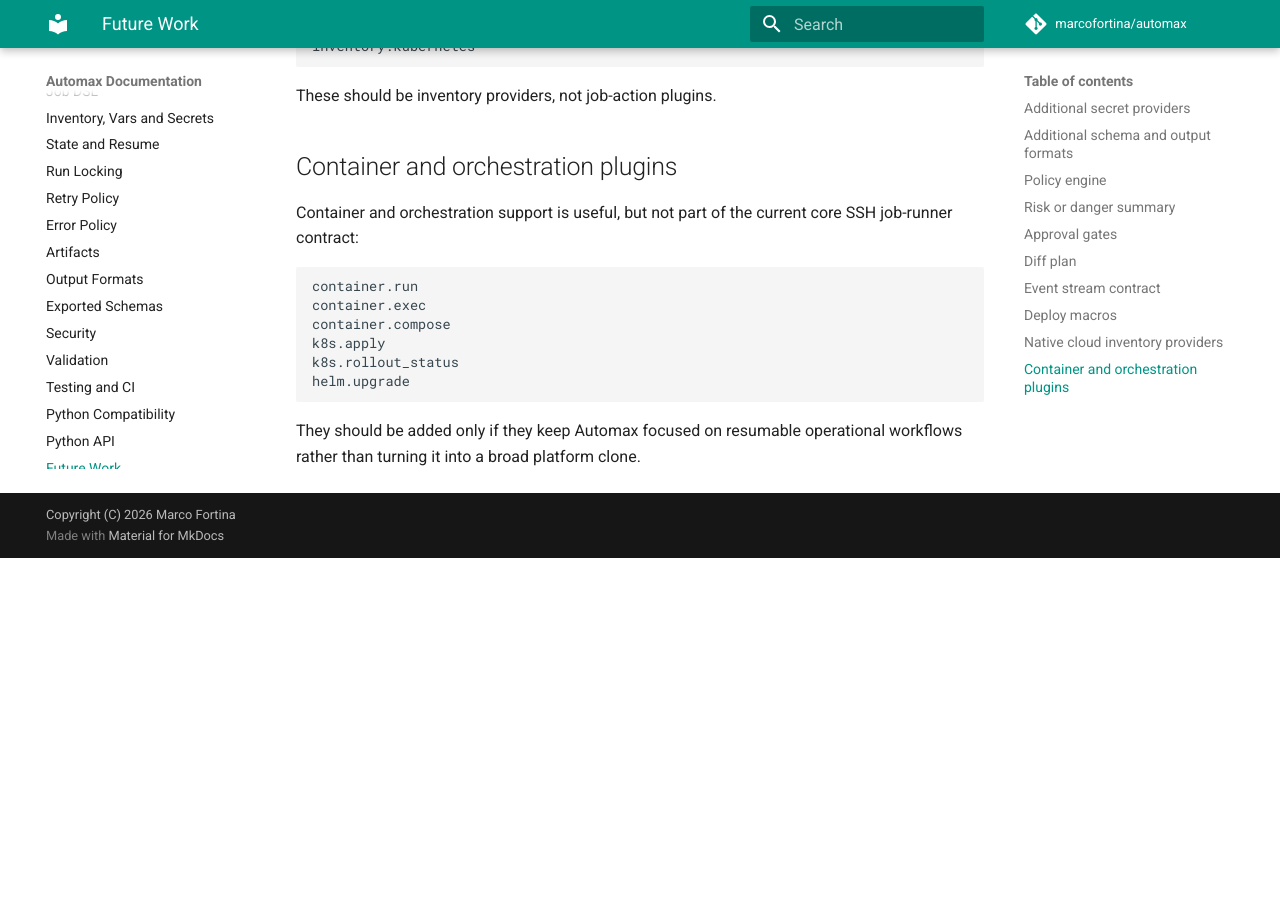
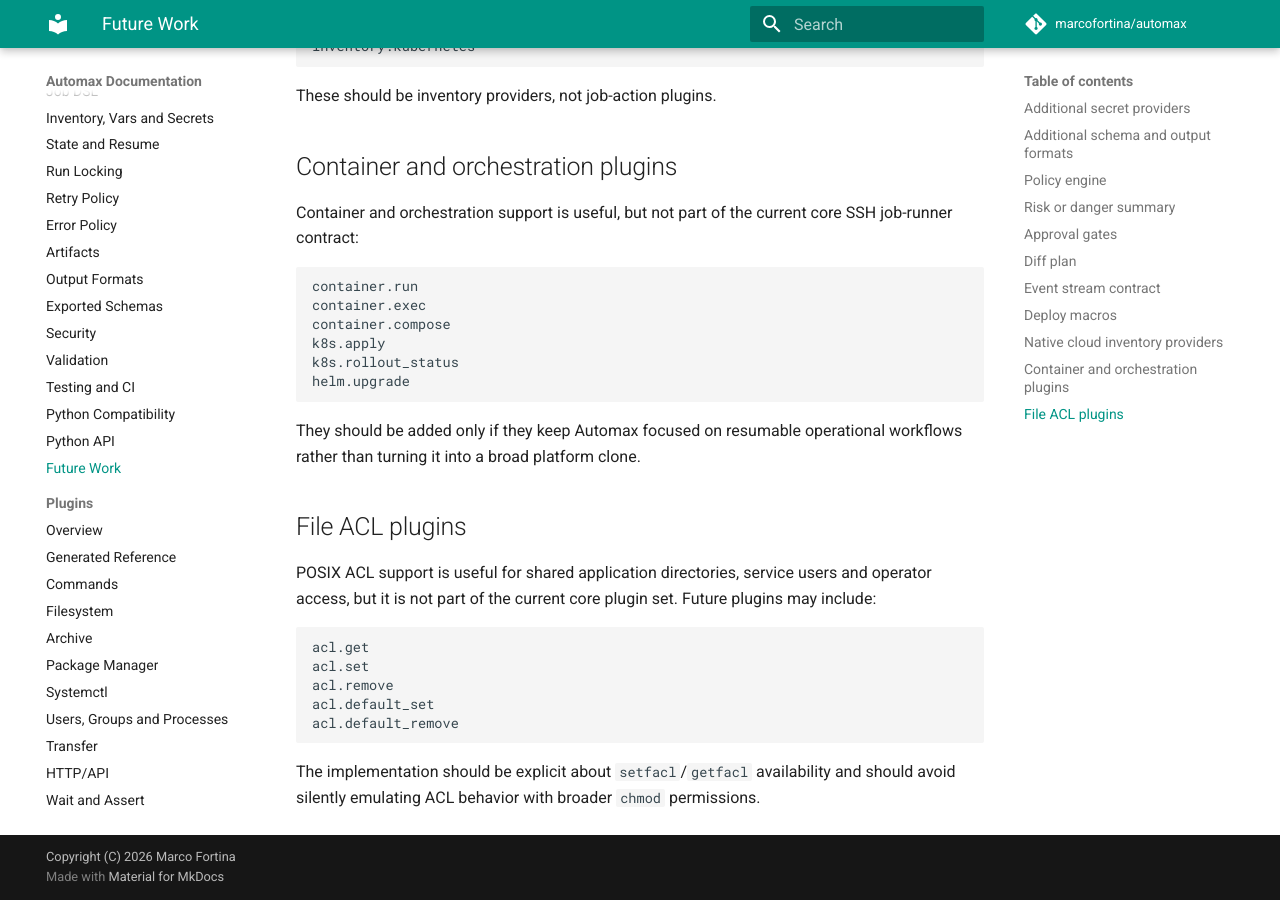
Before and after one commit to marcofortina/automax, an MkDocs documentation site: the page built from docs/reference/future-work.md, in a window 1280 px wide and 900 px high, scrolled down 2841 px. Built offline with MkDocs 1.6.1 and Material for MkDocs 9.7.7, drawn with Linux system fonts in a browser that asks for light colours; comment, search, counter and statistics services are not loaded; before the commit the page ends 3399 px from its top, so only the background shows below that.

Commit message:
document future ACL plugin ideas

````diff
--- a/docs/reference/future-work.md
+++ b/docs/reference/future-work.md
@@ -155,3 +155,20 @@ helm.upgrade
 
 They should be added only if they keep Automax focused on resumable operational
 workflows rather than turning it into a broad platform clone.
+
+## File ACL plugins
+
+POSIX ACL support is useful for shared application directories, service users and
+operator access, but it is not part of the current core plugin set. Future plugins
+may include:
+
+```text
+acl.get
+acl.set
+acl.remove
+acl.default_set
+acl.default_remove
+```
+
+The implementation should be explicit about `setfacl`/`getfacl` availability and
+should avoid silently emulating ACL behavior with broader `chmod` permissions.
````
